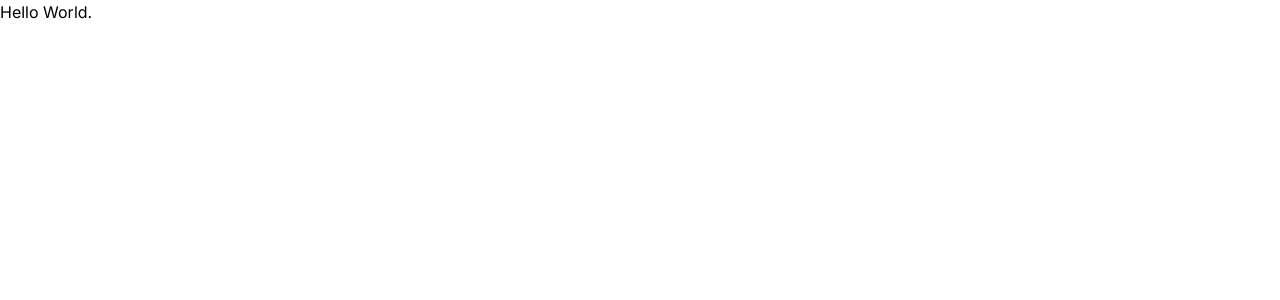
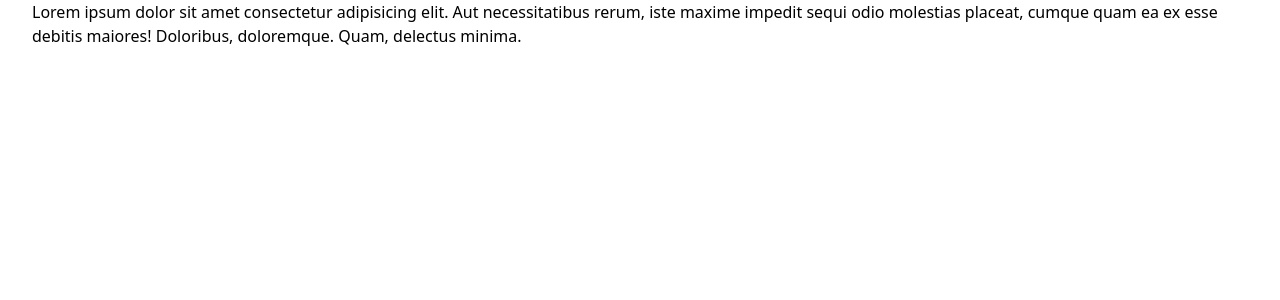
Before and after one commit to ruivergani/lp-ntfboost, a Next.js app: page / in a window 1280 px wide. Shown: the top 300 px of the page. Built offline with nearby package versions, Linux system fonts and the light colour scheme.

Commit message:
Creating the grid component

```diff
--- a/src/app/page.js
+++ b/src/app/page.js
@@ -1,6 +1,9 @@
+import ContainerGrid from "@/components/container";
 
 export default function Home() {
   return (
-    <h1 className="font-inter">Hello World.</h1>
+    <ContainerGrid className="flex">
+      <h1>Lorem ipsum dolor sit amet consectetur adipisicing elit. Aut necessitatibus rerum, iste maxime impedit sequi odio molestias placeat, cumque quam ea ex esse debitis maiores! Doloribus, doloremque. Quam, delectus minima.</h1>
+    </ContainerGrid>
   );
 }
--- /dev/null
+++ b/src/components/container.js
@@ -0,0 +1,10 @@
+import {twMerge} from 'tailwind-merge'
+export default function ContainerGrid({ children, className }) {
+  const defaultClass = 'w-full max-w-grid mx-auto px-3'
+  const combinedClasses = twMerge(defaultClass, className)
+  return (
+    <div className={combinedClasses}>
+      {children}
+    </div>
+  )
+}
--- a/tailwind.config.js
+++ b/tailwind.config.js
@@ -38,6 +38,9 @@ module.exports = {
       fontFamily: {
         inter: 'var(--font-inter)',
         poppins: 'var(--font-poppins)',
+      },
+      maxWidth: {
+        grid: '77.5rem',
       }
     },
   },
```
